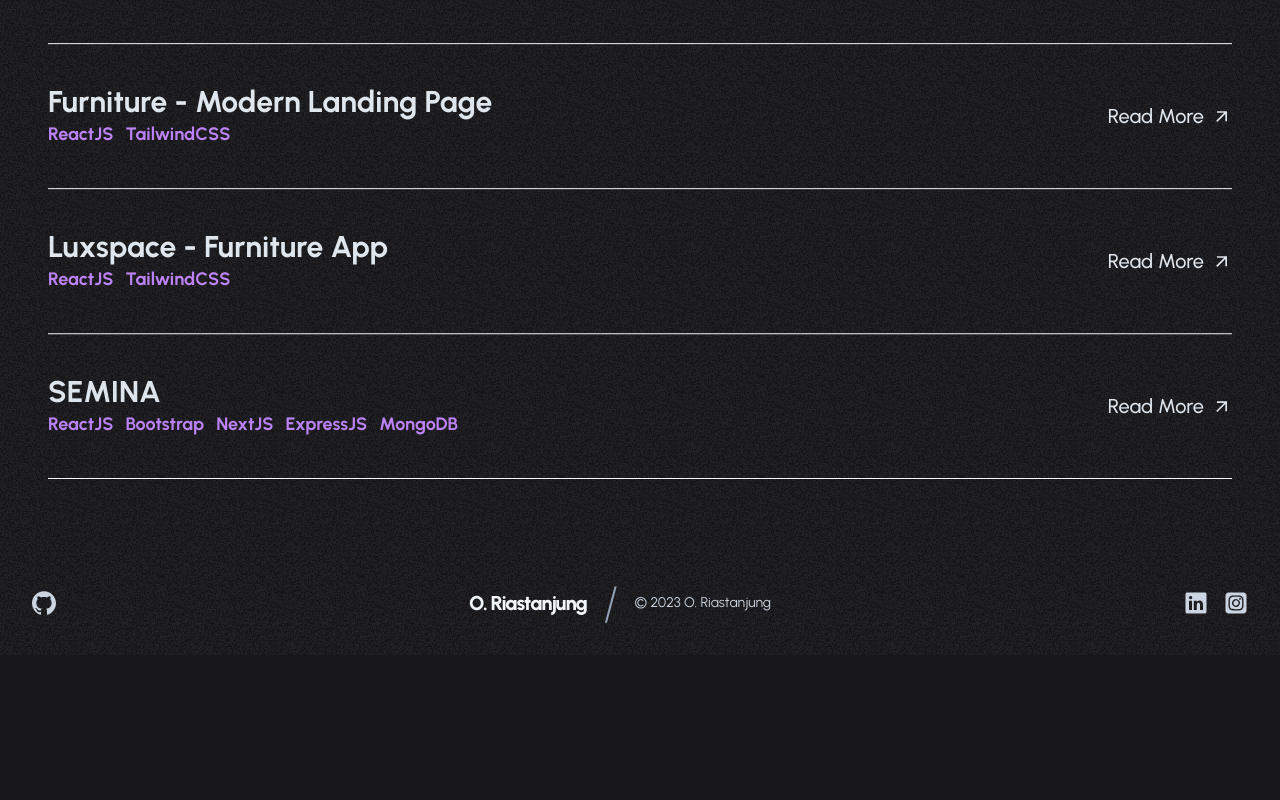
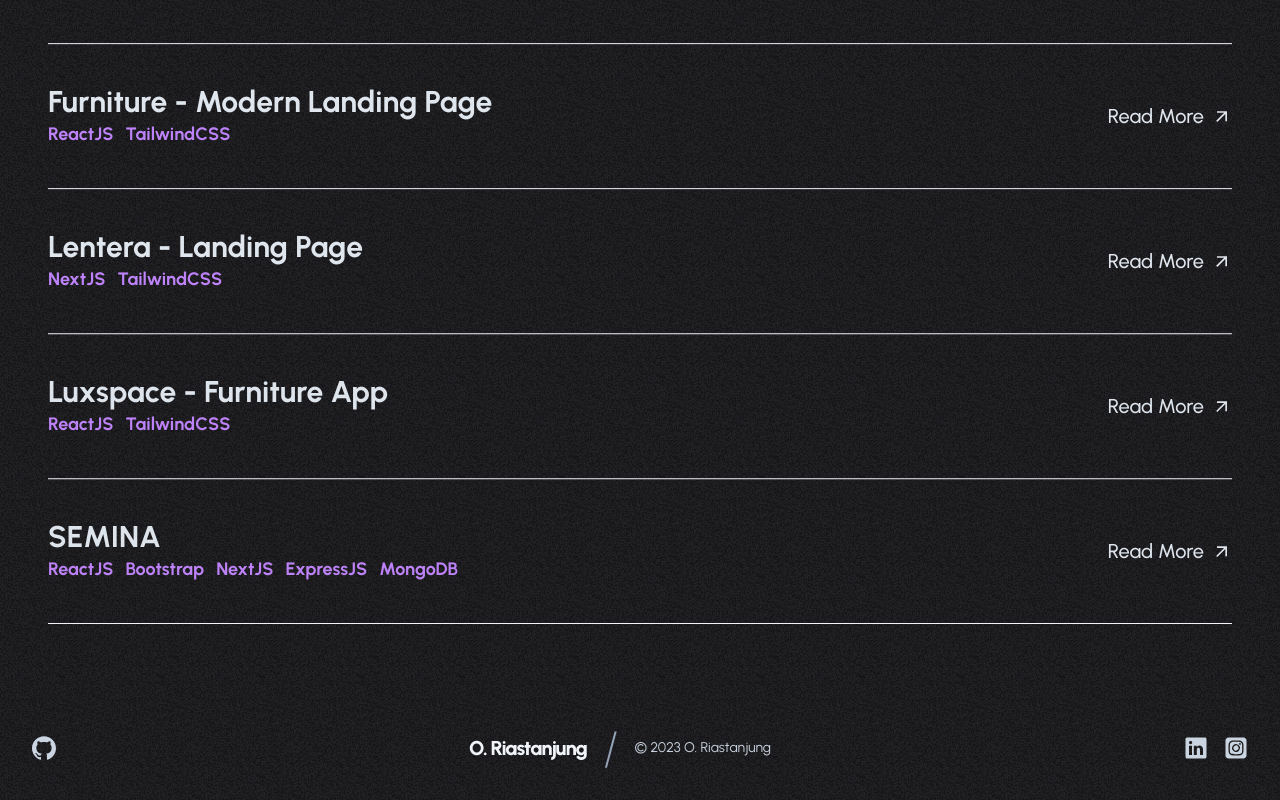
Before and after one commit to oriastanjung/oriastanjung-2024-portofolio, a Next.js app: page /projects in a window 1280 px wide. Shown: the part 885-1685 px from the top of the page. Before the commit the page ends 1540 px from the top, so only its background shows below. Built offline with nearby package versions, Linux system fonts and the light colour scheme.

Commit message:
add project

```diff
--- a/src/constants/projectLists.ts
+++ b/src/constants/projectLists.ts
@@ -43,6 +43,13 @@ export const ProjectsList: ProjectItemType[] = [
     github: "https://github.com/oriastanjung/furniture-landing-page",
     image: "/furniture-modern.png",
   },
+  {
+    title: "Lentera - Landing Page",
+    tech: ["NextJS", "TailwindCSS"],
+    url: "https://lentera.vercel.app/",
+    github: "https://github.com/oriastanjung/Lentera-FE",
+    image: "/lentera.png",
+  },
 
   {
     title: "Luxspace - Furniture App",
```
Also changed, not shown: public/lentera.png (added).
